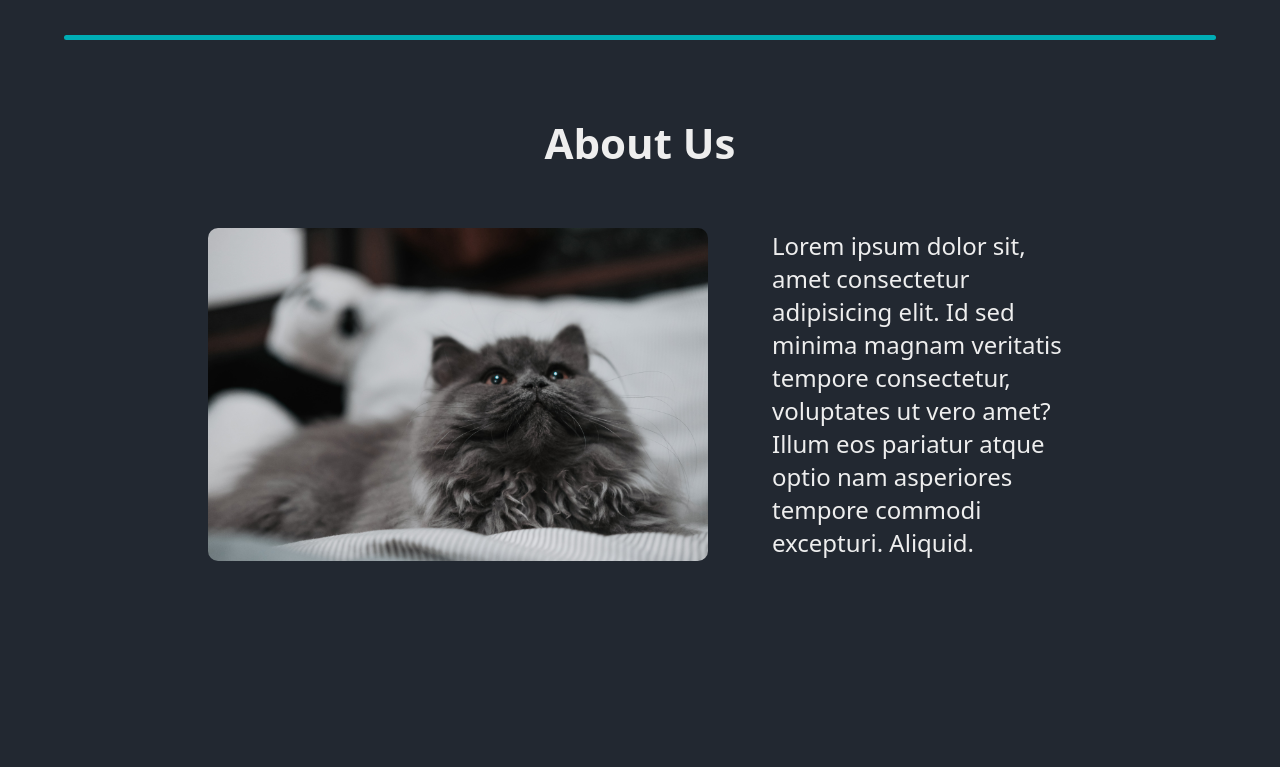
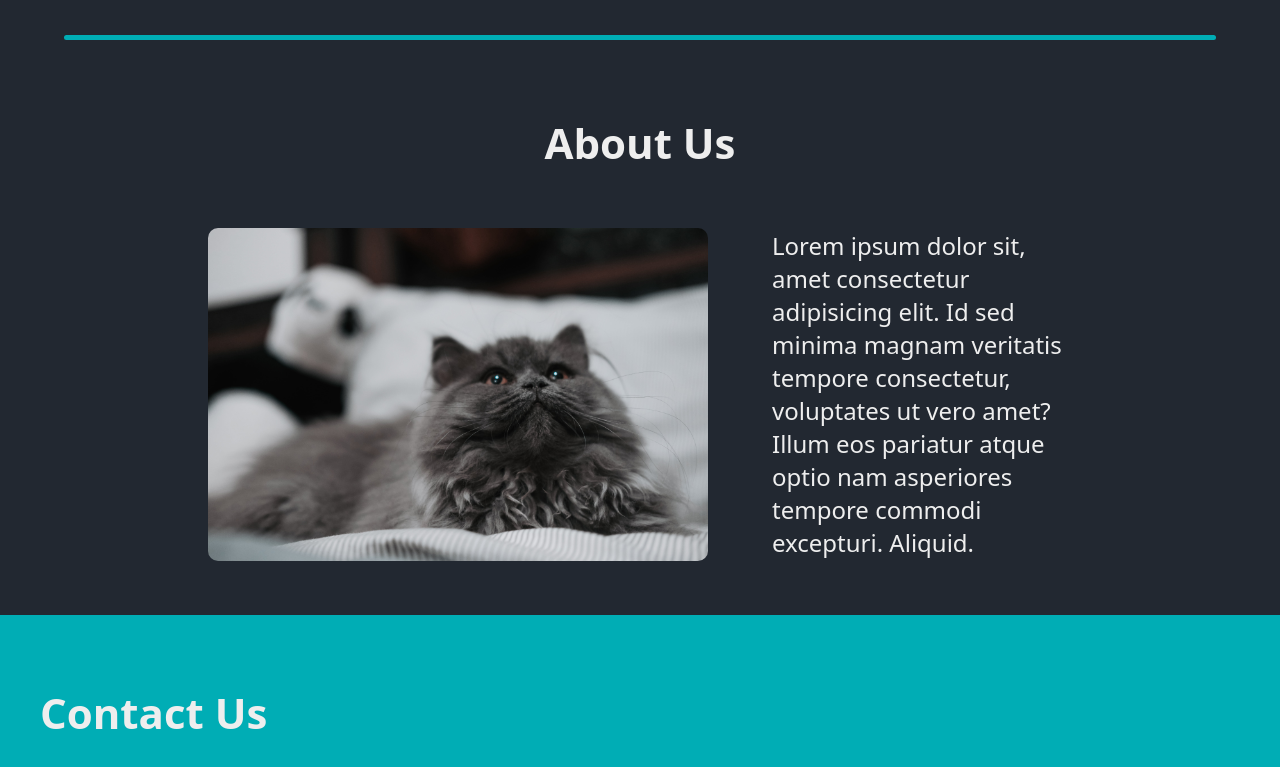
Before and after one commit to RandownScratcher/drippyLanding, a plain HTML site: page index.html in a window 1280 px wide. Shown: the part 623-1390 px from the top of the page. Before the commit the page ends 1206 px from the top, so only its background shows below. Drawn offline with Linux system fonts and the light colour scheme.

Commit message:
add: structure for contacUs -> footer ig

```diff
--- a/index.html
+++ b/index.html
@@ -26,7 +26,9 @@
                 <p class="homeSectionRightPar">Lorem, ipsum dolor sit amet consectetur adipisicing elit. Necessitatibus, nulla sequi est eaque perspiciatis sint, temporibus ullam vero ratione earum consectetur dolorem reiciendis dignissimos? Rerum dolorum cupiditate eum totam incidunt.</p>
             </article>
         </section>
+
         <div class="sectionLine"></div>
+
         <section class="aboutUs">
             <h1 id="aboutUsTitle">About Us</h1>
             <article class="aboutUsBottom">
@@ -36,11 +38,10 @@
         </section>
 
 
-
     </main>
 
-    <footer>
-
+    <footer class="contactUs">
+        <h1 id="contactUsTitle">Contact Us</h1>
     </footer>
 </body>
 </html>
--- a/style.css
+++ b/style.css
@@ -136,3 +136,17 @@ header {
     border-radius: 10px;
 
 }
+
+/* Contact us stuff*/
+
+.contactUs {
+    background-color: #00ADB5;
+    padding: 40px;
+
+    margin-top: 2em;
+
+}
+
+#contactUsTitle {
+    font-size: 42px;
+}
```
